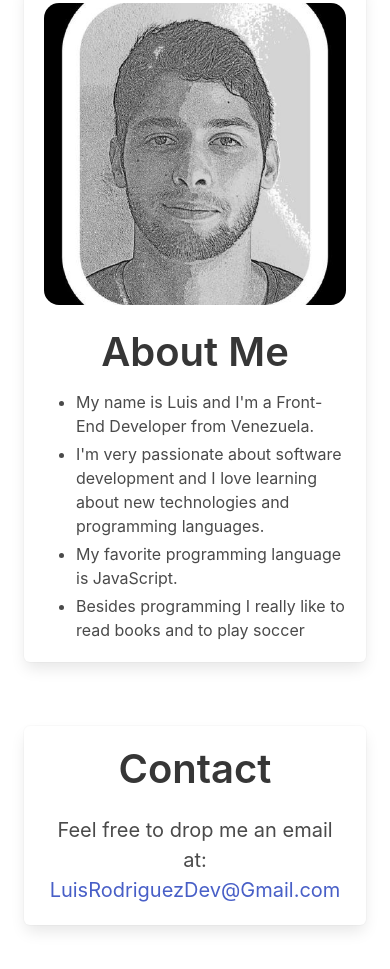
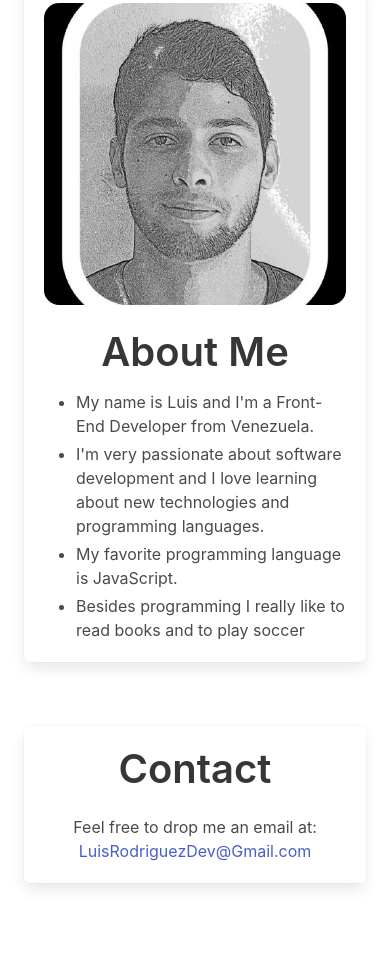
Before and after one commit to LRodriguezDev/LRodriguezDev.github.io, a plain HTML site: page index.html in a window 390 px wide. Shown: the part 7757-8726 px from the top of the page. After the commit the page ends 8688 px from the top, so only its background shows below. Drawn offline with nearby package versions, Linux system fonts and the light colour scheme.

Commit message:
Change mobile size

```diff
--- a/index.html
+++ b/index.html
@@ -646,7 +646,7 @@
 						Contact
 					</h2>
 					<br>
-					<h3 class="sub-title has-text-centered is-size-3-desktop is-size-4-tablet is-size-5-mobile">
+					<h3 class="sub-title has-text-centered is-size-3-desktop is-size-4-tablet is-size-6-mobile">
 						Feel free to drop me an email at:
 						<a href="mailto:LuisRodriguezDev@Gmail.com">LuisRodriguezDev@Gmail.com</a>
 					</h3>
```
